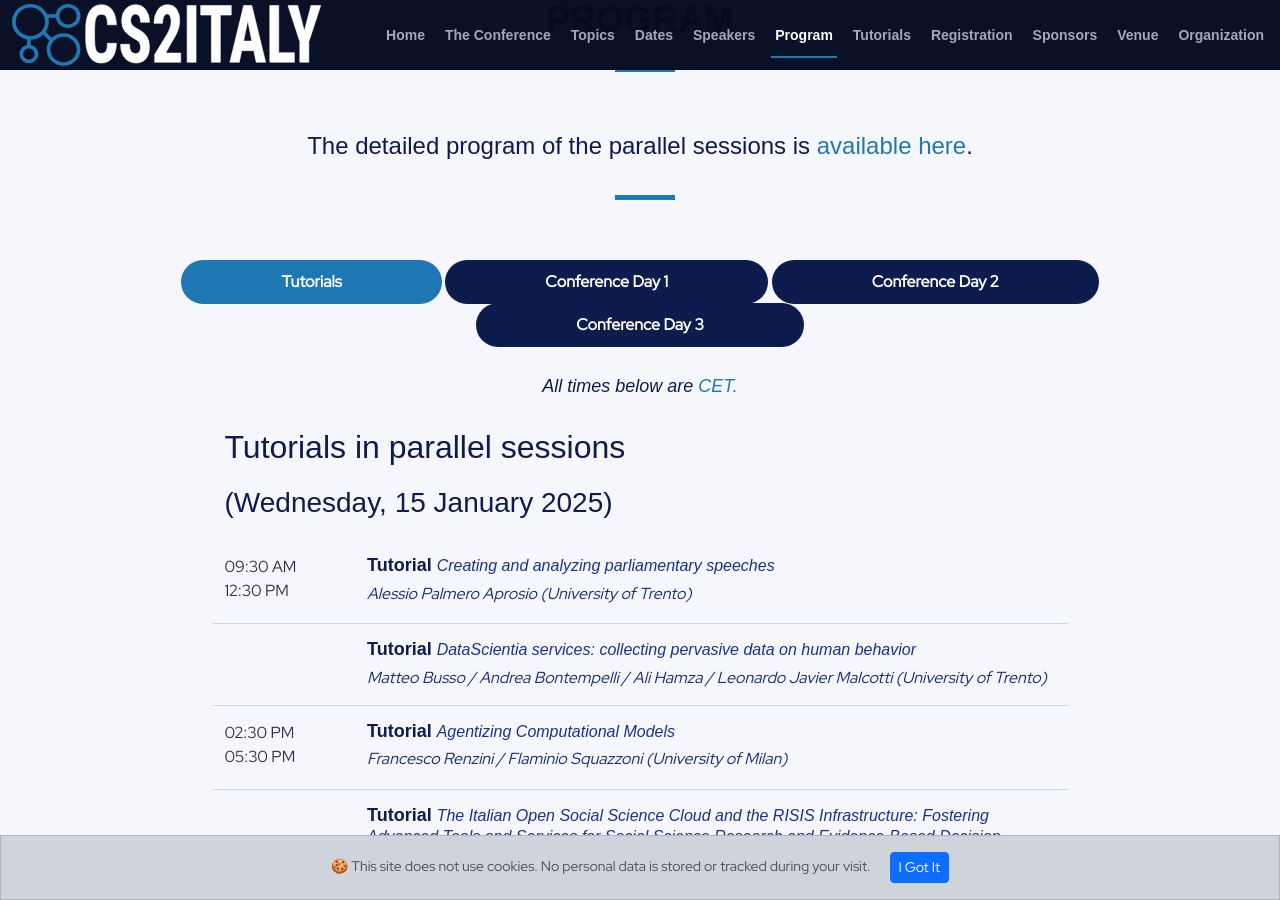
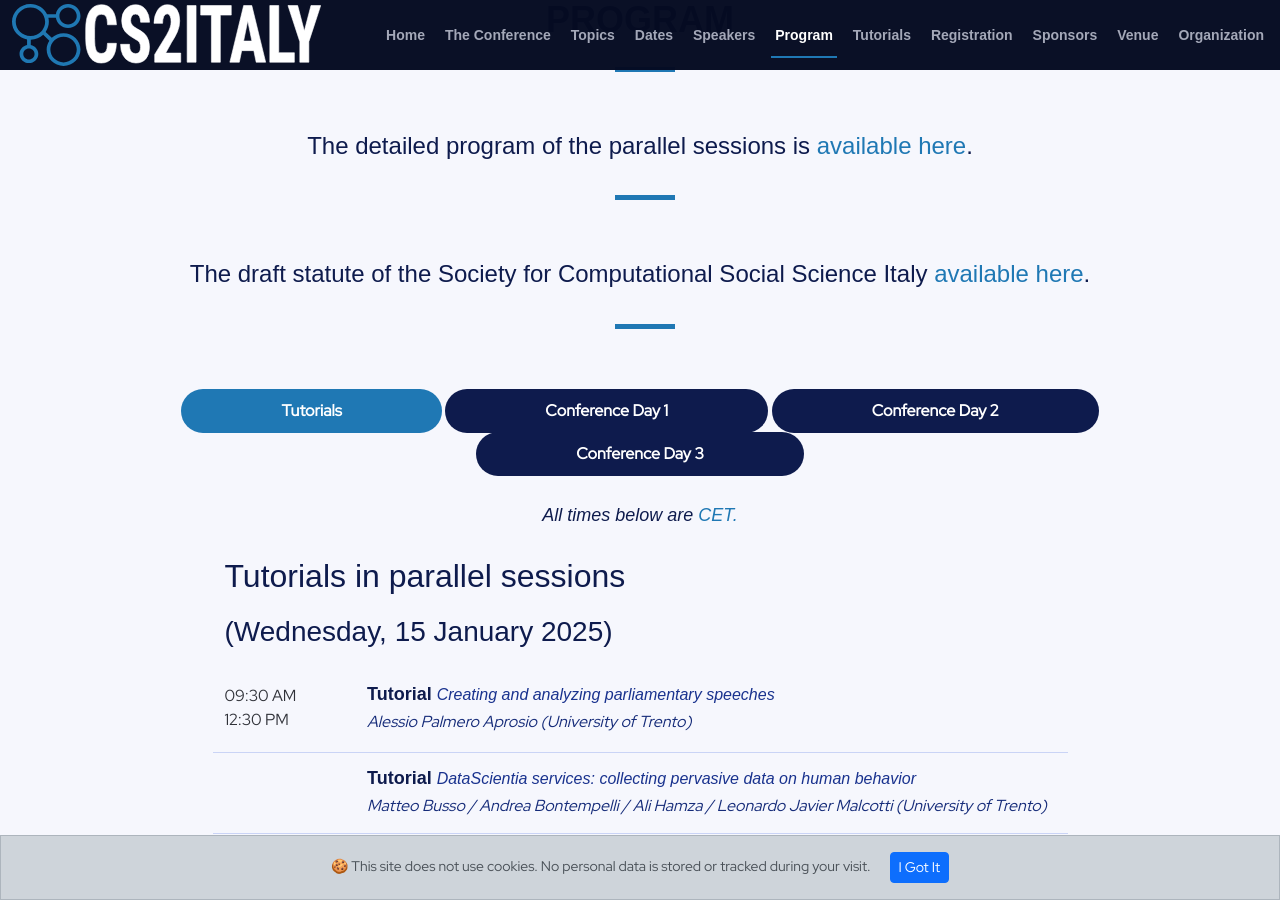
Before and after one commit to CS2Italy/conference, a Jekyll site: the page built from docs/index.md, in a window 1280 px wide and 900 px high, scrolled down 4283 px. Built offline with Jekyll 4.4.1, drawn with Linux system fonts in a browser that asks for light colours.

Commit message:
Update default.html

```diff
--- a/docs/_layouts/default.html
+++ b/docs/_layouts/default.html
@@ -199,7 +199,9 @@
         <div class="section-header">
           <h4>The detailed program of the parallel sessions is <a href="https://drive.google.com/file/d/1LBWzoebdQnHHph6TRxum_6dYglprmzM9/view?usp=sharing"> available here</a>.</h4>
         </div>
-
+        <div class="section-header">
+          <h4>The draft statute of the Society for Computational Social Science Italy <a href="https://drive.google.com/file/d/1pGcIJY4FzmYv5VKMsmp0VWcc4yccmcnO/view?usp=sharing"> available here</a>.</h4>
+        </div>
         <ul class="nav nav-tabs" role="tablist" data-aos="fade-up" data-aos-delay="100">
           <li class="nav-item">
             <a class="nav-link active" href="#day-1" role="tab" data-bs-toggle="tab">Tutorials</a>
@@ -280,7 +282,7 @@
           <!-- Schedule Day4 -->
           <div role="tabpanel" class="col-lg-9  tab-pane fade" id="day-4">
 
-            <h2>Establishment of the Society "Computational Social Science Italy" (CS2Italy)</h2>
+            <h2>Establishment of the Society for Computational Social Science Italy</h2>
             <h3>(Saturday, 18 January 2025)</h3>
 
                   <div role="tabpanel" class="col-lg-9 tab-pane fade show active" id="day-4">
```
